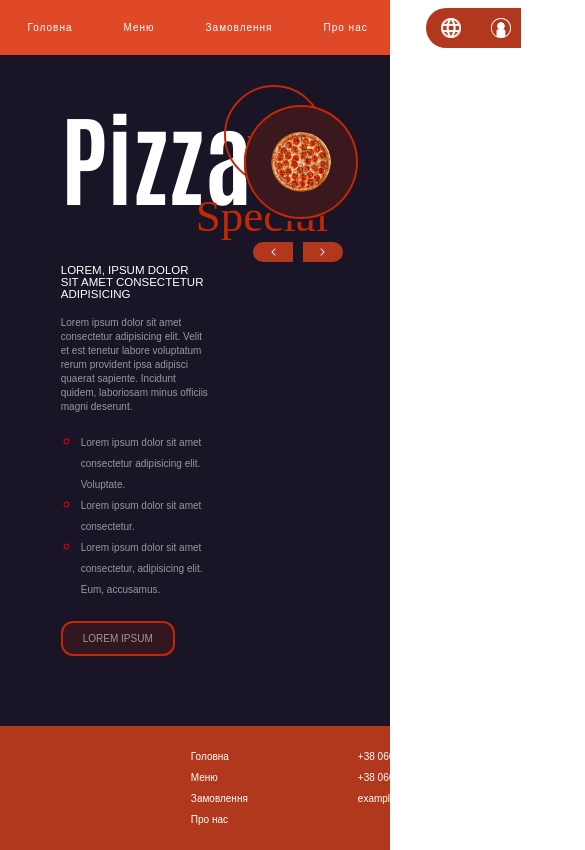
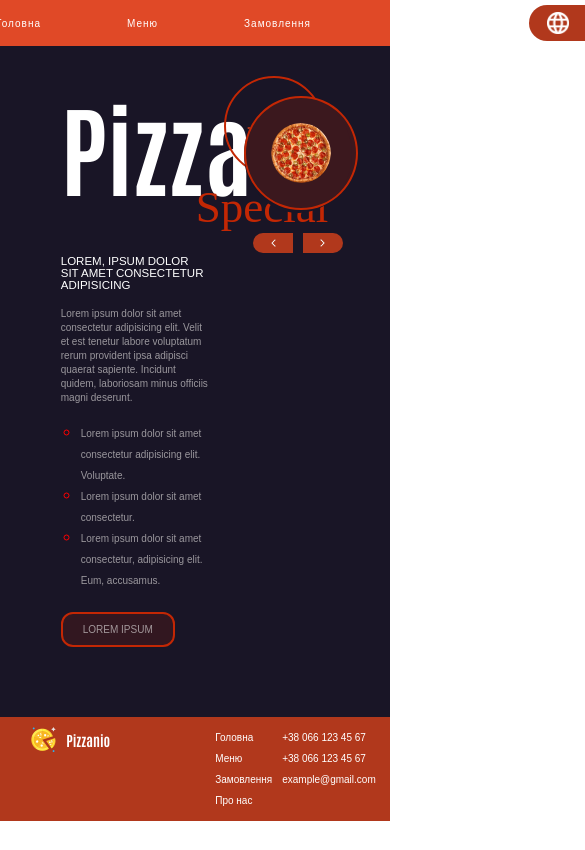
Before and after one commit to DmytroIgorovych/Pizzanio, an Angular app: page / in a window 390 px wide. Shown: the top 850 px of the page, 585 px wide, since content can reach past the window. Built offline with nearby package versions, Linux system fonts and the light colour scheme; a web font is replaced by a local one.

Commit message:
update paddings & margins

```diff
--- a/src/app/app.component.css
+++ b/src/app/app.component.css
@@ -143,13 +143,13 @@ footer .container .contacts a {
 
 @media (max-width: 1440px) {
   .header .container {
-    -moz-column-gap: 80px;
-         column-gap: 80px;
+    -moz-column-gap: 75px;
+         column-gap: 75px;
     padding: 7px 0;
   }
   .header .container nav {
-    -moz-column-gap: 70px;
-         column-gap: 70px;
+    -moz-column-gap: 65px;
+         column-gap: 65px;
   }
   .header .container nav a {
     font-size: 14px;
@@ -218,8 +218,8 @@ footer .container .contacts a {
     font-size: 20px;
   }
   .header .container .logo a img {
-    width: 35px;
-    height: 35px;
+    width: 30px;
+    height: 30px;
   }
   .header .container .header_right {
     padding: 10px;
@@ -267,9 +267,7 @@ footer .container .contacts a {
     font-size: 10px;
   }
   .header .container .logo {
-    padding: 8px;
-    padding-right: 18px;
-    padding-left: 0;
+    padding: 8px 18px 8px 0;
   }
   .header .container .logo a {
     font-size: 15px;
@@ -316,4 +314,121 @@ footer .container .contacts a {
     font-size: 10px;
     padding: 5px;
   }
+}
+@media (max-width: 900px) {
+  .header .container {
+    padding: 5px 0;
+    -moz-column-gap: 50px;
+         column-gap: 50px;
+  }
+  .header .container nav {
+    -moz-column-gap: 40px;
+         column-gap: 40px;
+  }
+  .header .container nav a {
+    margin-right: 0;
+    font-size: 10px;
+  }
+  .header .container .logo {
+    padding: 7px 20px 7px 0;
+  }
+  .header .container .logo a {
+    font-size: 15px;
+  }
+  .header .container .logo a img {
+    width: 25px;
+    height: 25px;
+  }
+  .header .container .header_right {
+    padding: 10px 10px 10px 15px;
+  }
+  .header .container .header_right .icons a img {
+    width: 20px;
+    height: 20px;
+  }
+  footer .container {
+    padding: 25px 10%;
+  }
+  footer .container nav {
+    margin-right: 100px;
+  }
+  footer .container nav a {
+    font-size: 10px;
+    padding: 5px;
+  }
+  footer .container .logo {
+    margin-right: 250px;
+  }
+  footer .container .logo a {
+    font-size: 15px;
+  }
+  footer .container .logo a img {
+    width: 25px;
+    height: 25px;
+  }
+  footer .container .contacts {
+    margin-right: 80px;
+  }
+  footer .container .contacts a {
+    font-size: 10px;
+    padding: 5px;
+  }
+}
+@media (max-width: 768px) {
+  .header .container {
+    padding: 5px 0;
+  }
+  .header .container nav {
+    margin-left: 50px;
+    margin-right: 30px;
+  }
+  .header .container nav a {
+    margin-right: 30px;
+    font-size: 10px;
+  }
+  .header .container .logo {
+    padding: 5px 15px 5px 8%;
+  }
+  .header .container .logo a {
+    font-size: 14px;
+  }
+  .header .container .logo a img {
+    width: 25px;
+    height: 25px;
+  }
+  .header .container .header_right {
+    padding: 7px 6px 7px 18px;
+  }
+  .header .container .header_right .icons a img {
+    width: 22px;
+    height: 22px;
+  }
+  footer .container {
+    justify-content: space-between;
+    padding: 10px 8%;
+  }
+  footer .container nav {
+    margin: 0;
+  }
+  footer .container nav a {
+    font-size: 10px;
+    padding: 5px;
+  }
+  footer .container .logo {
+    margin-right: 100px;
+  }
+  footer .container .logo a {
+    font-size: 14px;
+  }
+  footer .container .logo a img {
+    width: 25px;
+    height: 25px;
+  }
+  footer .container .contacts {
+    margin-right: 100px;
+  }
+  footer .container .contacts a {
+    font-size: 10px;
+    padding: 5px;
+  }
 }/*# sourceMappingURL=app.component.css.map */
--- a/src/app/app.component.scss
+++ b/src/app/app.component.scss
@@ -142,10 +142,10 @@ footer{
 @media (max-width: 1440px) {
     .header{
         .container{
-            column-gap: 80px;
+            column-gap: 75px;
             padding: 7px 0;
             nav{
-                column-gap: 70px;
+                column-gap: 65px;
                 a{
                     font-size: 14px;
                 }
@@ -221,8 +221,8 @@ footer{
                 a{
                     font-size: 20px;
                     img{
-                        width: 35px;
-                        height: 35px;
+                        width: 30px;
+                        height: 30px;
                     }
                 }
             }
@@ -281,9 +281,7 @@ footer{
                 }
             }
             .logo{
-                padding: 8px;
-                padding-right: 18px;
-                padding-left: 0;
+                padding: 8px 18px 8px 0;
                 a{
                     font-size: 15px;
                     img{
@@ -342,141 +340,141 @@ footer{
     }
 }
 
-// @media (max-width: 900px) {
-//     .header{
-//         .container{
-//             padding: 7px 0;
-//             nav{
-//                 margin-left: 60px;
-//                 margin-right: 40px;
-//                 a{
-//                     margin-right: 40px;
-//                     font-size: 12px;
-//                 }
-//             }
-//             .logo{
-//                 padding: 7px 20px 7px 10%;
-//                 a{
-//                     font-size: 16px;
-//                     img{
-//                         width: 28px;
-//                         height: 28px;
-//                     }
-//                 }
-//             }
+@media (max-width: 900px) {
+    .header{
+        .container{
+            padding: 5px 0;
+            column-gap: 50px;
+            nav{
+                column-gap: 40px;
+                a{
+                    margin-right: 0;
+                    font-size: 10px;
+                }
+            }
+            .logo{
+                padding: 7px 20px 7px 0;
+                a{
+                    font-size: 15px;
+                    img{
+                        width: 25px;
+                        height: 25px;
+                    }
+                }
+            }
 
-//             .header_right{
-//                 padding: 8px 7px 8px 20px;
-//                 .icons{
-//                     a{
-//                         img{
-//                             width: 25px;
-//                             height: 25px;
-//                         }
-//                     }
-//                 }
-//             }
-//         }
-//     }
+            .header_right{
+                padding: 10px 10px 10px 15px;
+                .icons{
+                    a{
+                        img{
+                            width: 20px;
+                            height: 20px;
 
-//     footer{
-//         .container{
-//             justify-content: space-between;
-//             padding: 25px 10%;
-//             nav{
+                        }
+                    }
+                }
+            }
+        }
+    }
 
-//                 a{
-//                     font-size: 12px;
-//                     padding: 9px;
-//                 }
-//             }
-//             .logo{
-//                 margin-right: 220px;
-//                 a{
-//                     font-size: 16px;
-//                     img{
-//                         width: 30px;
-//                         height: 30px;
-//                     }
-//                 }
-//             }
-//             .contacts{
+    footer{
+        .container{
+            padding: 25px 10%;
+            nav{
+                margin-right: 100px;
+                a{
+                    font-size: 10px;
+                    padding: 5px;
+                }
+            }
+            .logo{
+                margin-right: 250px;
+                a{
+                    font-size: 15px;
+                    img{
+                        width: 25px;
+                        height: 25px;
+                    }
+                }
+            }
+            .contacts{
+                margin-right: 80px;
+                a{
+                    font-size: 10px;
+                    padding: 5px;
+                }
+            }
+        }
+    }
+}
 
-//                 a{
-//                     font-size: 12px;
-//                     padding: 9px;
-//                 }
-//             }
-//         }
-//     }
-// }
+@media (max-width: 768px) {
+    .header{
+        .container{
+            padding: 5px 0;
+            nav{
+                margin-left: 50px;
+                margin-right: 30px;
+                a{
+                    margin-right: 30px;
+                    font-size: 10px;
+                }
+            }
+            .logo{
+                padding: 5px 15px 5px 8%;
+                a{
+                    font-size: 14px;
+                    img{
+                        width: 25px;
+                        height: 25px;
+                    }
+                }
+            }
 
-// @media (max-width: 768px) {
-//     .header{
-//         .container{
-//             padding: 5px 0;
-//             nav{
-//                 margin-left: 50px;
-//                 margin-right: 30px;
-//                 a{
-//                     margin-right: 30px;
-//                     font-size: 10px;
-//                 }
-//             }
-//             .logo{
-//                 padding: 5px 15px 5px 8%;
-//                 a{
-//                     font-size: 14px;
-//                     img{
-//                         width: 25px;
-//                         height: 25px;
-//                     }
-//                 }
-//             }
+            .header_right{
+                padding: 7px 6px 7px 18px;
+                .icons{
+                    a{
+                        img{
+                            width: 22px;
+                            height: 22px;
+                        }
+                    }
+                }
+            }
+        }
+    }
 
-//             .header_right{
-//                 padding: 7px 6px 7px 18px;
-//                 .icons{
-//                     a{
-//                         img{
-//                             width: 22px;
-//                             height: 22px;
-//                         }
-//                     }
-//                 }
-//             }
-//         }
-//     }
+    footer{
+        .container{
+            justify-content: space-between;
+            padding: 10px 8%;
+            nav{
+                margin: 0;
 
-//     footer{
-//         .container{
-//             justify-content: space-between;
-//             padding: 10px 8%;
-//             nav{
-//                 margin: 0;
-
-//                 a{
-//                     font-size: 10px;
-//                     padding: 5px;
-//                 }
-//             }
-//             .logo{
-//                 margin-right: 100px;
-//                 a{
-//                     font-size: 14px;
-//                     img{
-//                         width: 25px;
-//                         height: 25px;
-//                     }
-//                 }
-//             }
-//             .contacts{
-//                 margin-right: 100px;
-//                 a{
-//                     font-size: 10px;
-//                     padding: 5px;
-//                 }
-//             }
-//         }
-//     }
-// }
+                a{
+                    font-size: 10px;
+                    padding: 5px;
+                }
+            }
+            .logo{
+                margin-right: 100px;
+                a{
+                    font-size: 14px;
+                    img{
+                        width: 25px;
+                        height: 25px;
+                    }
+                }
+            }
+            .contacts{
+                margin-right: 100px;
+                a{
+                    font-size: 10px;
+                    padding: 5px;
+                }
+            }
+        }
+    }
+}
--- a/src/app/components/head-page/head-page.component.css
+++ b/src/app/components/head-page/head-page.component.css
@@ -178,6 +178,7 @@
   .container {
     -moz-column-gap: 10px;
          column-gap: 10px;
+    padding: 40px 0 40px 0;
   }
   .container .promotext {
     margin-left: 6vw;
@@ -210,13 +211,13 @@
     font-size: 12px;
   }
   .container .pizza-image {
-    width: 38vw;
+    min-width: 38vw;
   }
   .container .pizza-image .imgContainer {
     margin: 20px 20px 20px 20px;
   }
   .container .pizza-image .imgContainer img {
-    width: 105%;
+    min-width: 105%;
     padding: 25px;
   }
   .container .pizza-image .saleCircle {
--- a/src/app/components/head-page/head-page.component.scss
+++ b/src/app/components/head-page/head-page.component.scss
@@ -190,6 +190,7 @@
 @media (max-width: 1280px) {
     .container{
         column-gap: 10px;
+        padding: 40px 0 40px 0;
         .promotext{
             margin-left: 6vw;
             padding-right: 0;
@@ -224,11 +225,11 @@
         }
 
         .pizza-image{
-            width: 38vw;
+            min-width: 38vw;
             .imgContainer{
                 margin: 20px 20px 20px 20px;
                 img{
-                    width: 105%;
+                    min-width: 105%;
                     padding: 25px;
                }
             }
```
Also changed, not shown: src/app/components/head-page/head-page.component.html (line endings or trailing spaces), 2 other files (tests, documents, lock files or other folders).
